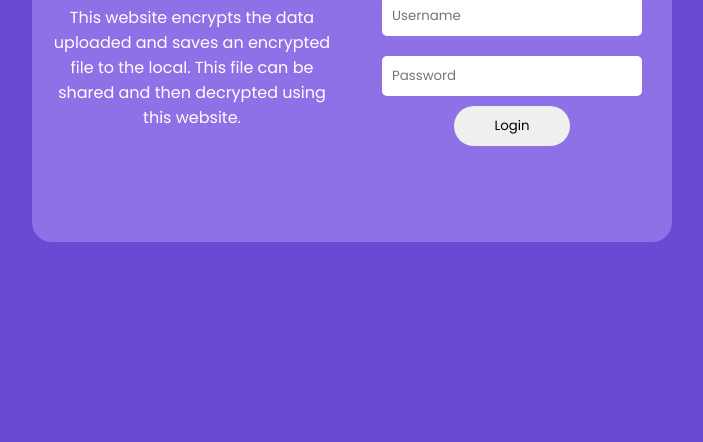
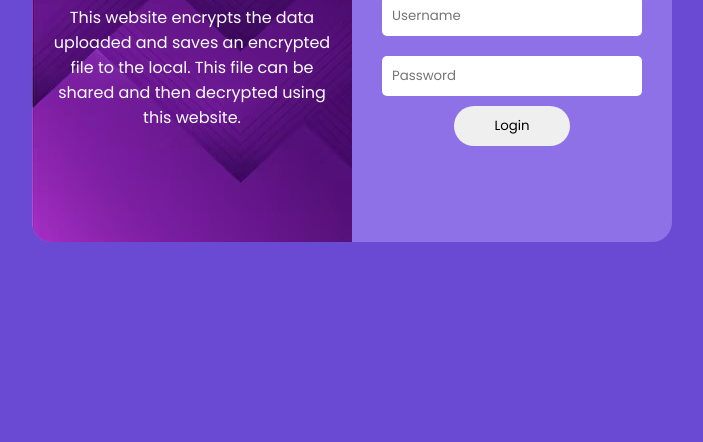
Before and after one commit to TartejBrothers/Vault-Crypt, a plain HTML site: page index.html in a window 1280 px wide. Shown: the part 358-800 px from the top of the page, without its empty margins (288-991 px from the left). Drawn offline with Linux system fonts and the light colour scheme.

Commit message:
Updated: Login page Styling

```diff
--- a/styles/style.css
+++ b/styles/style.css
@@ -32,7 +32,7 @@ body {
   height: 100%;
   width: 50%;
   background-position: 0%;
-  background: url("images/loginbg.jpeg");
+  background: url("../images/loginbg.jpeg");
   background-image: contain;
   color: #ffffff;
   flex-direction: column;
```
